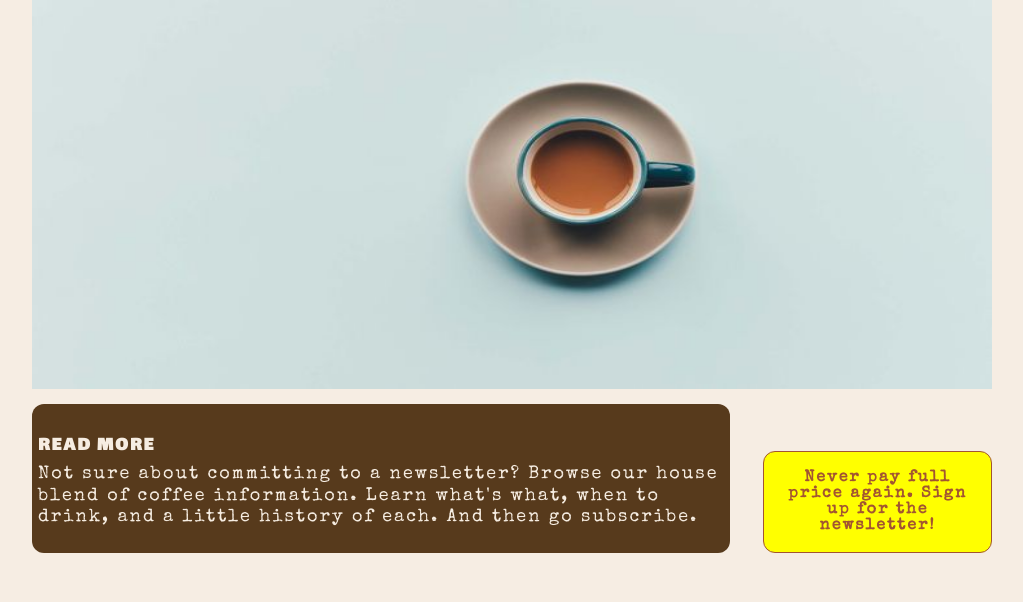
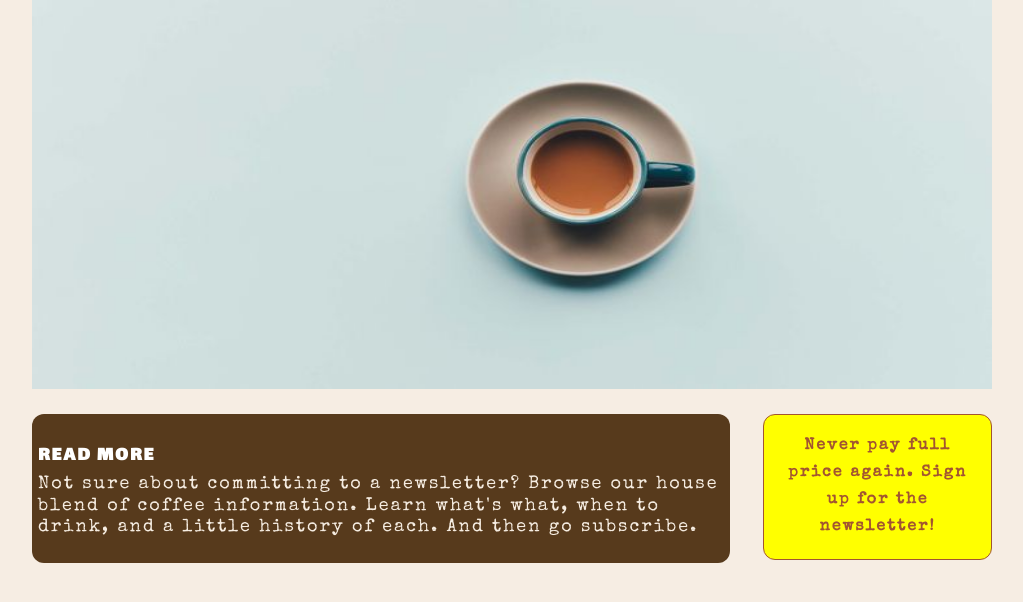
Before and after one commit to mander39/CSC174Assignment6, a PHP site: page / in a window 1280 px wide. Shown: the part 174-776 px from the top of the page, without its empty margins (128-1151 px from the left). Run offline with PHP 8.4, Linux system fonts and the light colour scheme.

Commit message:
final design fixes

```diff
--- a/css/styles.css
+++ b/css/styles.css
@@ -31,6 +31,7 @@ h3 {
 a {
 	text-decoration: none;
 }
+
 
 strong {
 	font-size: 30px;
@@ -82,7 +83,7 @@ Layout styles : for the sections/areas
 
 #only {
 	text-align: right;
-	justify-content: flex-end;
+	justify-content: flex-start;
 	font-size: 21px;
 	display: flex;
   	flex-direction: column;
@@ -123,6 +124,9 @@ header h1 {
 /* *****************
 Modules styles : reusable, generic, simple
 ***************** */
+h3 a{
+	color: white;
+}
 .row {
   display: flex;
   flex-direction: row;
@@ -182,10 +186,10 @@ Modules styles : reusable, generic, simple
 }
 
 .button-imp {
-	margin-top: 15px;
+	margin-top: 25px;
 	border-radius: 12px;
 	border: 1px solid #a25531;
-    background-color: yellow;
+	background-color: yellow;
 	color: #a25531;
 	padding: 18px 18px;
 	text-decoration: none;
@@ -193,10 +197,11 @@ Modules styles : reusable, generic, simple
 	text-align: center;
 	font-size: 16px;
 	margin-right: 0px;
+	line-height: 27px;
 }
 
 .preview {
-	margin-top: 15px;
+	margin-top: 25px;
 	border-radius: 12px;
 	padding: 6px;
 	background-color: #573A1C;
--- a/index.php
+++ b/index.php
@@ -14,7 +14,7 @@
 
 			<div class="preview row">
 			<!-- <a href="details.php"> -->
-			<h3>Read More</h3>
+			<h3><a href="details.php" class="tit">Read More</a></h3>
 				<p>Not sure about committing to a newsletter? Browse our house blend of coffee information. Learn what's what, when to drink, and a little history of each. And then go subscribe.</p>
 				<!-- <img src="images/espresso.jpg" alt="A traditional espresso"> -->
 			<!-- </a> -->
```
Also changed, not shown: inc/renderform.php (added, +35 -0 lines).
